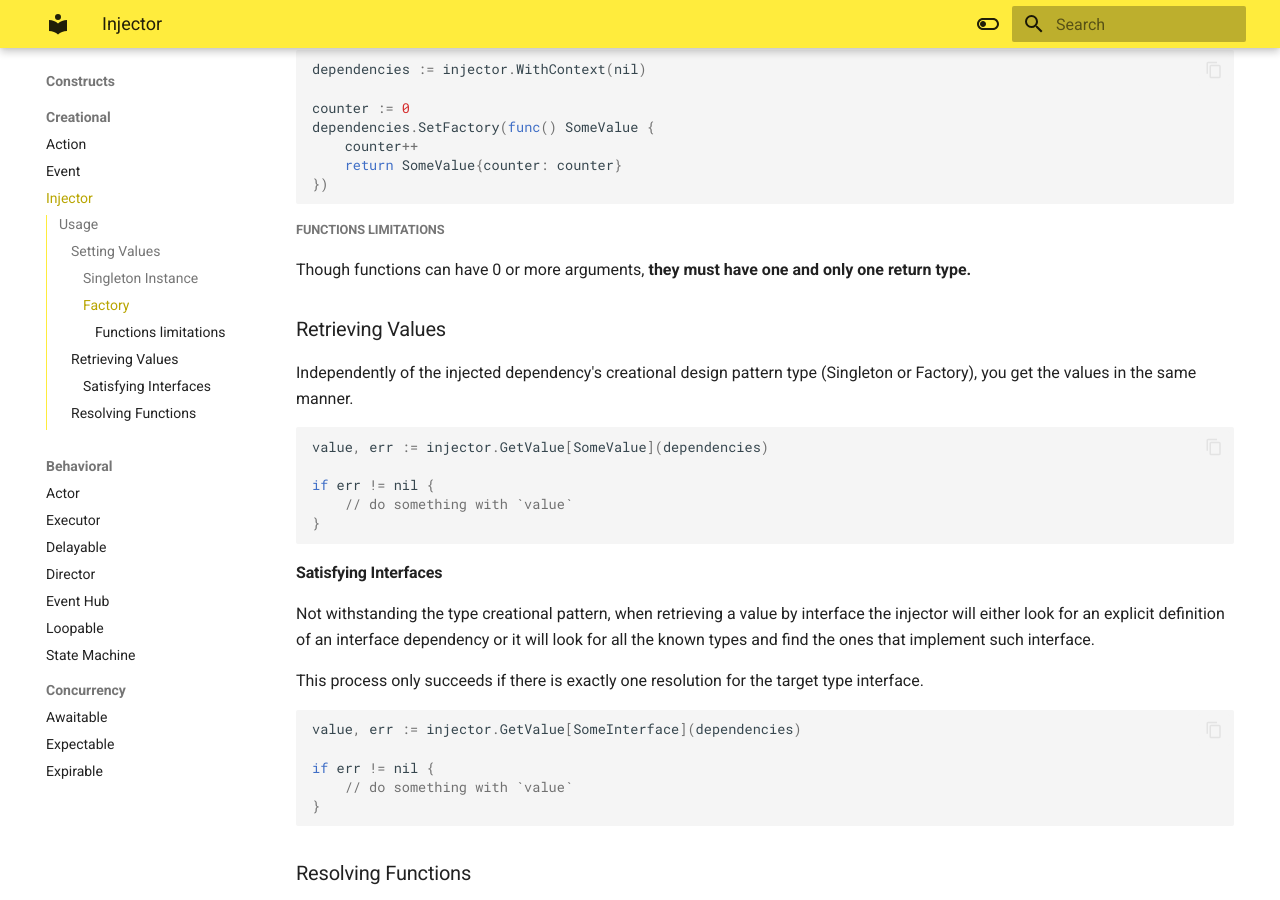
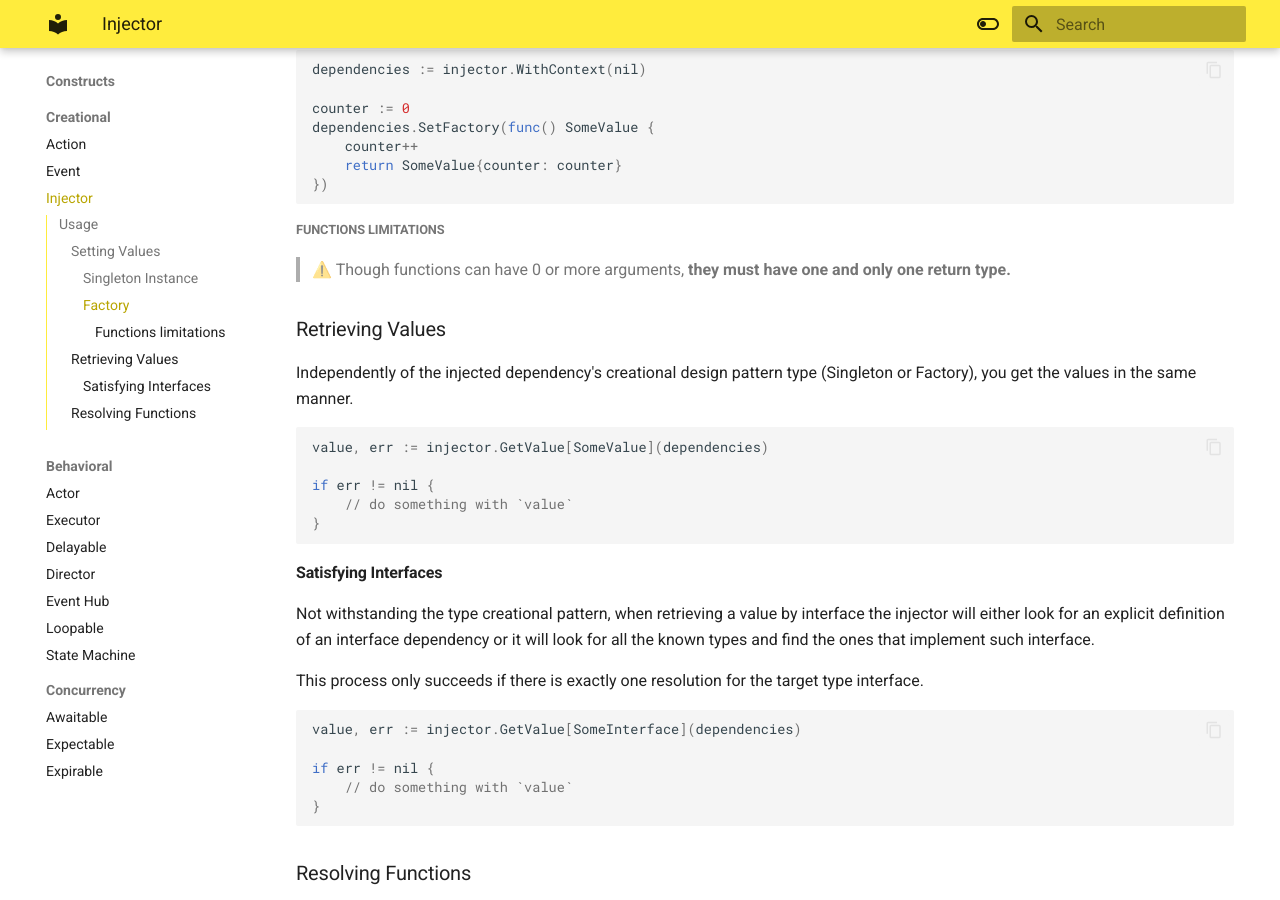
Before and after one commit to a-inacio/edt-go, an MkDocs documentation site: the page built from docs/injector.md, in a window 1280 px wide and 900 px high, scrolled down 1260 px. Built offline with MkDocs 1.6.1 and Material for MkDocs 9.7.7, drawn with Linux system fonts in a browser that asks for light colours.

```diff
--- a/docs/injector.md
+++ b/docs/injector.md
@@ -64,7 +64,7 @@ dependencies.SetFactory(func() SomeValue {
 
 ##### Functions limitations
 
-Though functions can have 0 or more arguments, **they must have one and only one return type.**
+> ⚠️ Though functions can have 0 or more arguments, **they must have one and only one return type.**
 
 ### Retrieving Values
 
```
